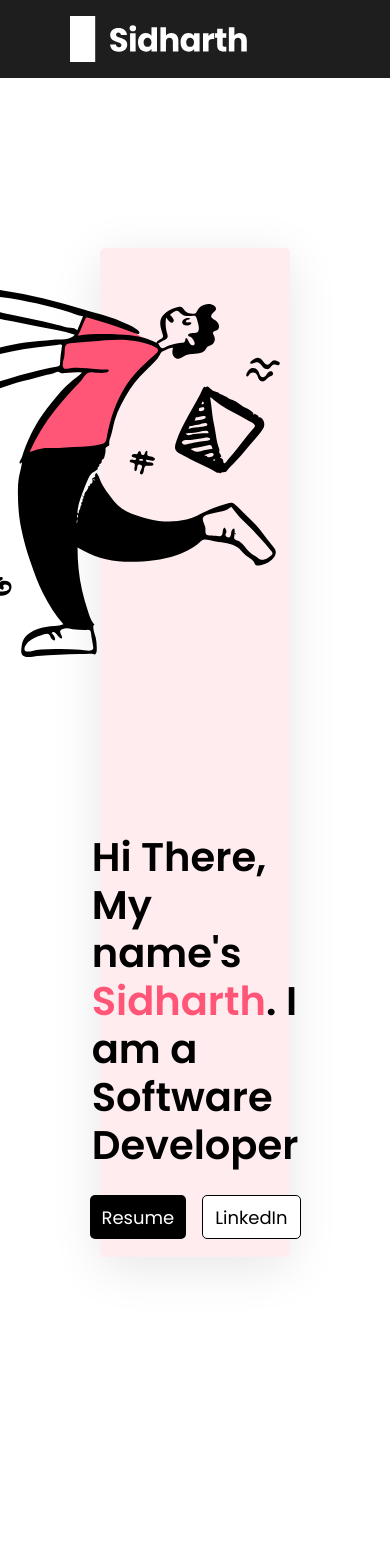
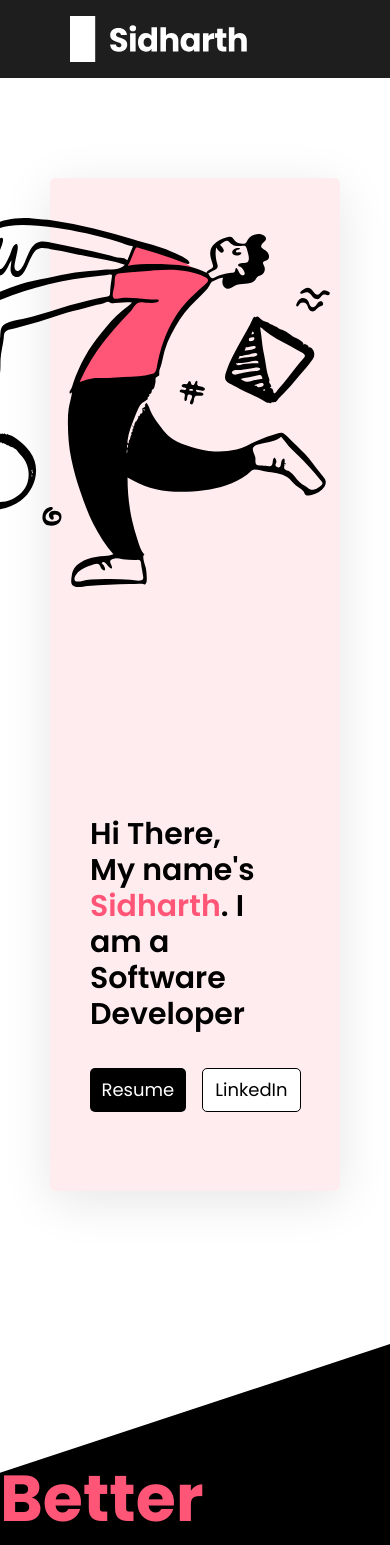
Before and after one commit to choudharysidharth082000/Portfolio, a React (Create React App) app: page / in a window 390 px wide. Shown: the top 1545 px of the page. Built offline with nearby package versions, Linux system fonts and the light colour scheme.

Commit message:
made responsive

```diff
--- a/src/Navbar/NavbarStyle.css
+++ b/src/Navbar/NavbarStyle.css
@@ -81,7 +81,7 @@
 
         width: 100%;
 
-        margin-bottom: 110px;
+
     }
     .innerContent
     {
--- a/src/SecondHero/Second.css
+++ b/src/SecondHero/Second.css
@@ -195,3 +195,42 @@
 
     }
 }
+
+/* media queries for mobile  */
+@media screen and (max-width: 638px)
+{
+    .containorSecond
+    {
+        padding-top: 100px;
+        padding-left: 50px;
+        padding-right: 50px;
+        margin: 0;
+
+        height: 150vh;
+
+    }
+    .innerSecond
+    {
+        height: 120vh;
+    }
+    .leftSide
+    {
+        width: 100%;
+
+        border: 1px solid black;
+
+    }
+    .headingLeft
+    {
+
+        height: 110%;
+    }
+    .headingLeft h1
+    {
+        font-size: 30px;
+        padding-right:0 ;
+        padding-left: 0;
+    }
+
+
+}
```
